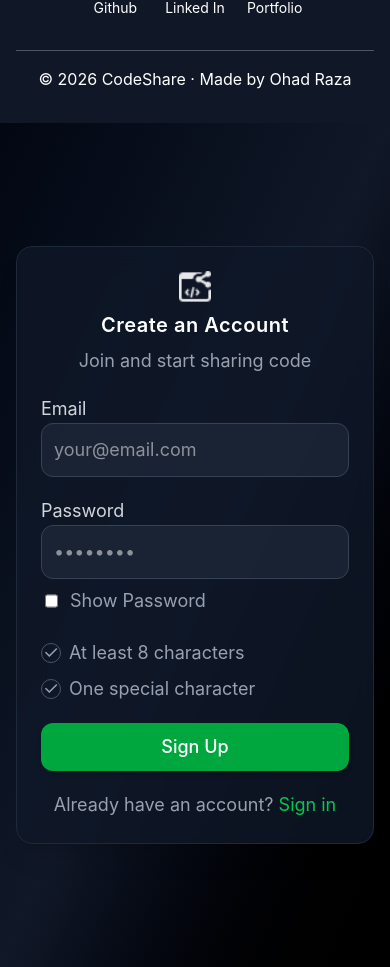
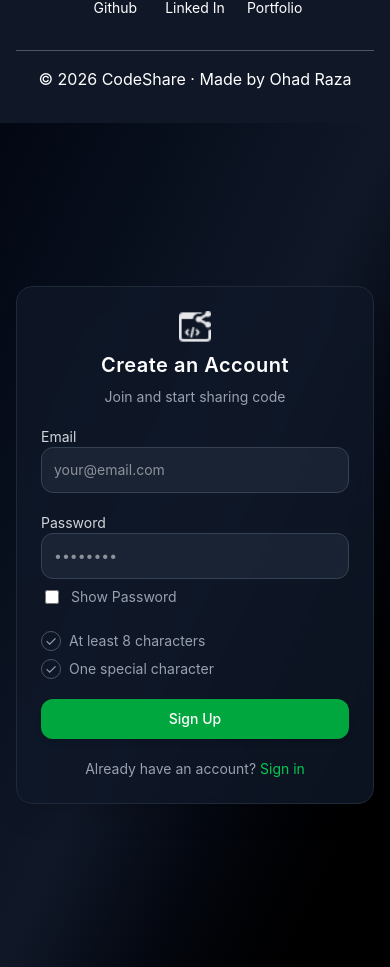
Before and after one commit to OhadRaza01/code-share, a React (Vite) app: page / in a window 390 px wide. Shown: the part 3440-4407 px from the top of the page. Built offline with nearby package versions, Linux system fonts and the light colour scheme; no server answers.

Commit message:
edit margin of error div

```diff
--- a/src/pages/SignUpPage.jsx
+++ b/src/pages/SignUpPage.jsx
@@ -57,7 +57,7 @@ export default function SignUpPage() {
   }
 
   return (
-    <div className='bg-linear-to-br from-gray-950 via-gray-900 to-black text-lg w-full h-screen text-white flex justify-center items-center px-4'>
+    <div className='bg-linear-to-br from-gray-950 via-gray-900 to-black text-sm md:text-lg w-full h-screen text-white flex justify-center items-center px-4'>
 
       <div className='w-full max-w-md rounded-2xl bg-gray-900/80 backdrop-blur-lg border border-gray-800 shadow-xl p-6 space-y-5'>
 
@@ -99,7 +99,7 @@ export default function SignUpPage() {
           />
           <div className='flex gap-3 p-1'>
             <input id="showpass" type="checkbox"
-            className='accent-green-500 p-1 '
+            className='accent-green-500 w-3.5 '
             onChange={(e)=>{
               setShowPassword(!showPassword)
             }}
@@ -109,7 +109,8 @@ export default function SignUpPage() {
           </div>
         </div>
 
-        {error && <div className=' w-full text-center text-md text-red-600' >{error}</div>}
+        {/* error div  */}
+        {error && <div className=' w-full text-center text-md text-red-600 -mt-2' >{error}</div>}
 
         <div className="space-y-2 ">
 
```
